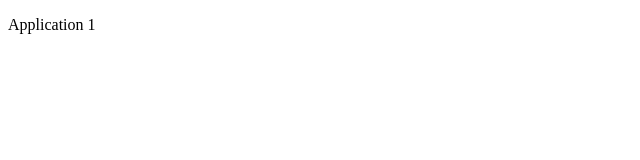
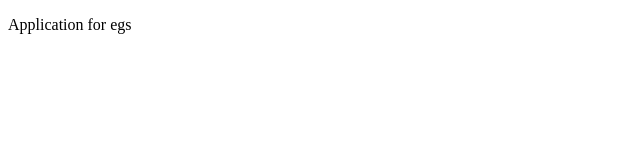
Before and after one commit to egstech/application, a plain HTML site: page index.html in a window 1280 px wide. Shown: the full height of the page, 0-640 px from the left. Drawn offline with Linux system fonts and the light colour scheme.

Commit message:
change application caption

```diff
--- a/index.html
+++ b/index.html
@@ -7,6 +7,6 @@
     <title>Application</title>
 </head>
 <body>
-    <p>Application 1</p>
+    <p>Application for egs</p>
 </body>
 </html>
```
